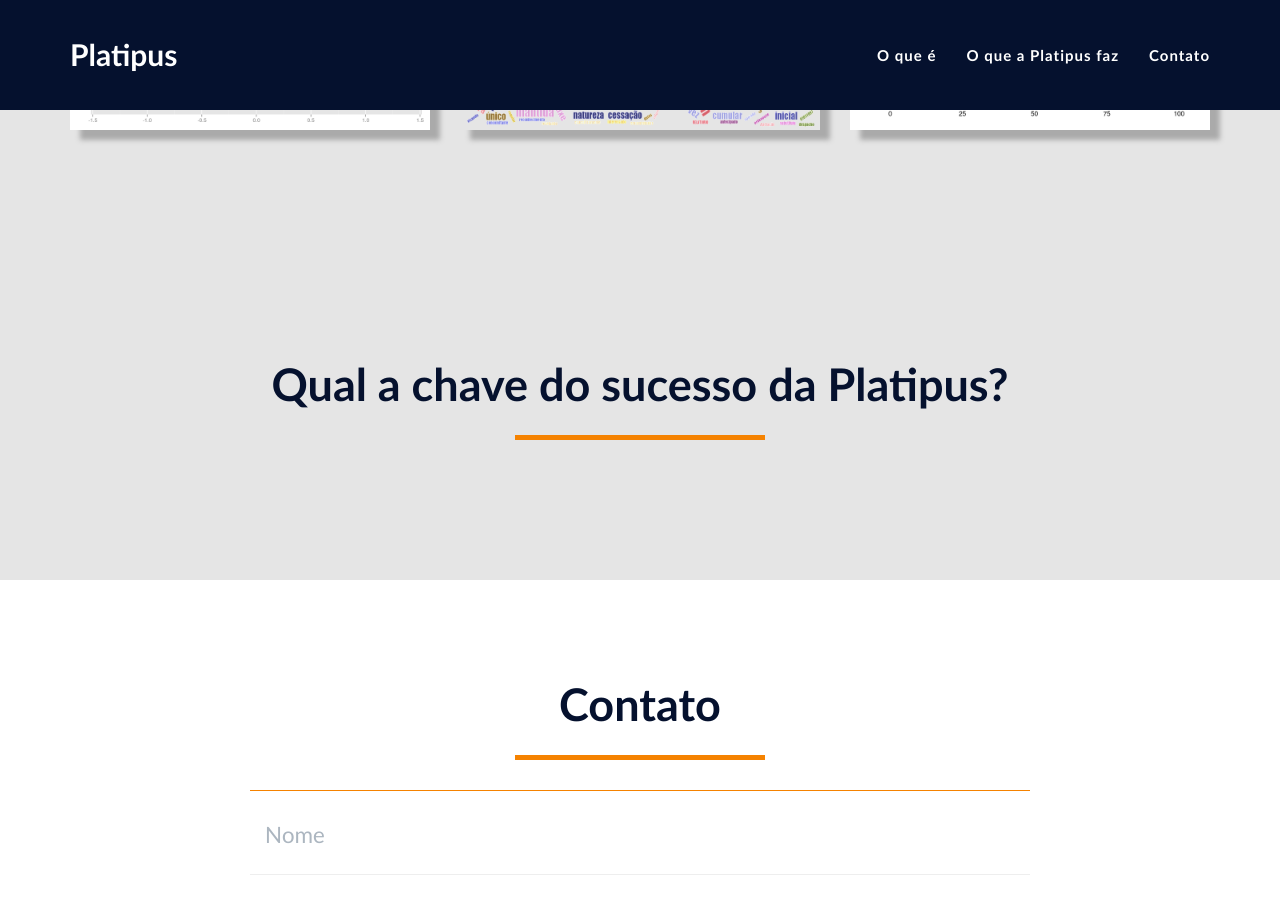
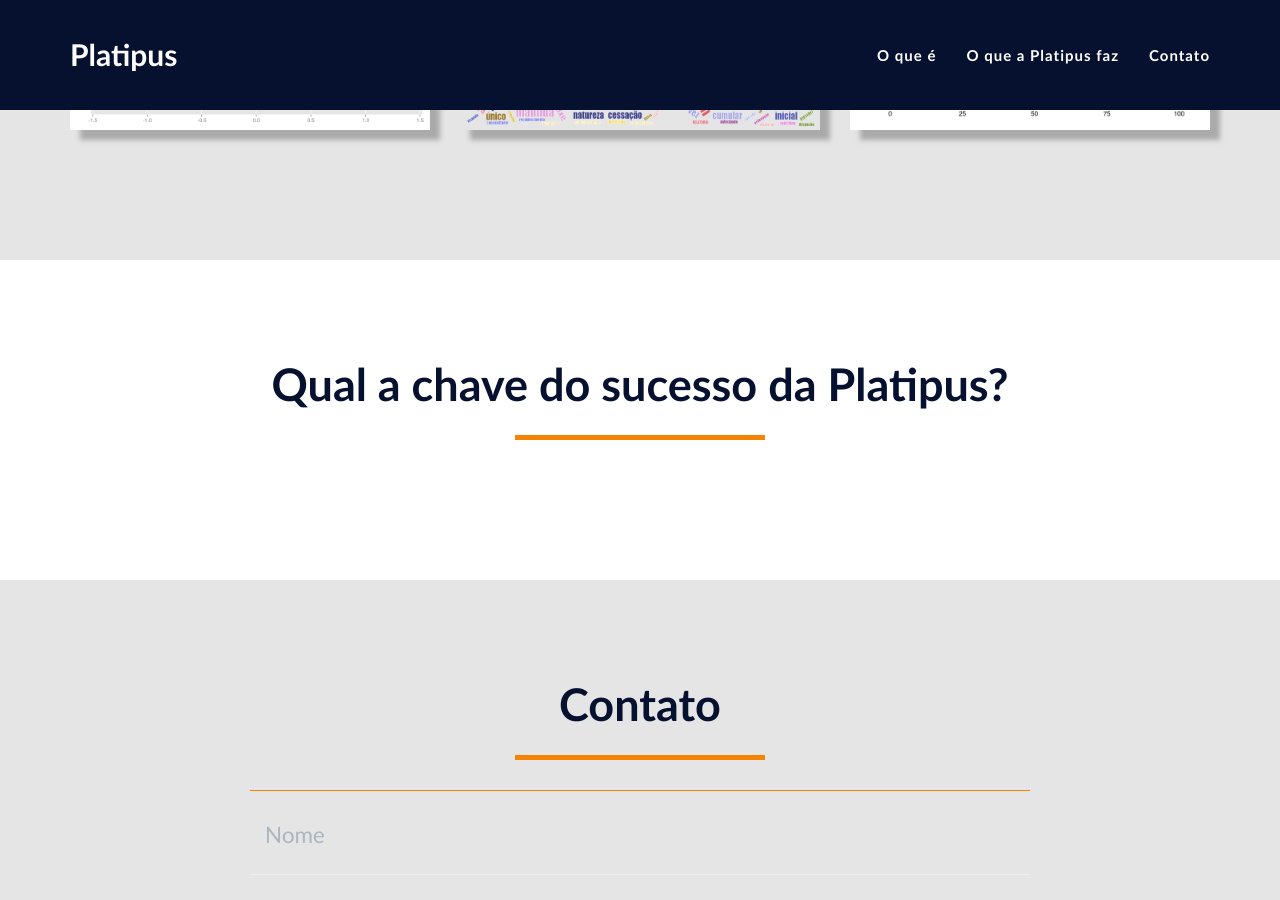
Before and after one commit to platipusc/platipus.github.io, a Jekyll site: the page built from index.html, in a window 1280 px wide and 900 px high, scrolled down 2181 px. Built offline with Jekyll 4.4.1, drawn with Linux system fonts in a browser that asks for light colours.

Commit message:
mudando cor da sessao de contato

```diff
--- a/_includes/chave_sucesso.html
+++ b/_includes/chave_sucesso.html
@@ -1,10 +1,10 @@
  <!-- About Section -->
-    <section class="success" id="chave_sucesso">
+    <section id="about">
         <div class="container">
             <div class="row">
                 <div class="col-lg-12 text-center">
                     <h2>Qual a chave do sucesso da Platipus?</h2>
-                    <hr class="star-primary">
+                    <hr class="star-light">
                 </div>
             </div>
             <div class="row">
--- a/_includes/contact.html
+++ b/_includes/contact.html
@@ -1,10 +1,10 @@
  <!-- Contact Section -->
-    <section id="contact">
+    <section class="success" id="contact">
         <div class="container">
             <div class="row">
                 <div class="col-lg-12 text-center">
                     <h2>Contato</h2>
-                    <hr class="star-light">
+                    <hr class="star-primary">
                 </div>
             </div>
             <div class="row">
```
